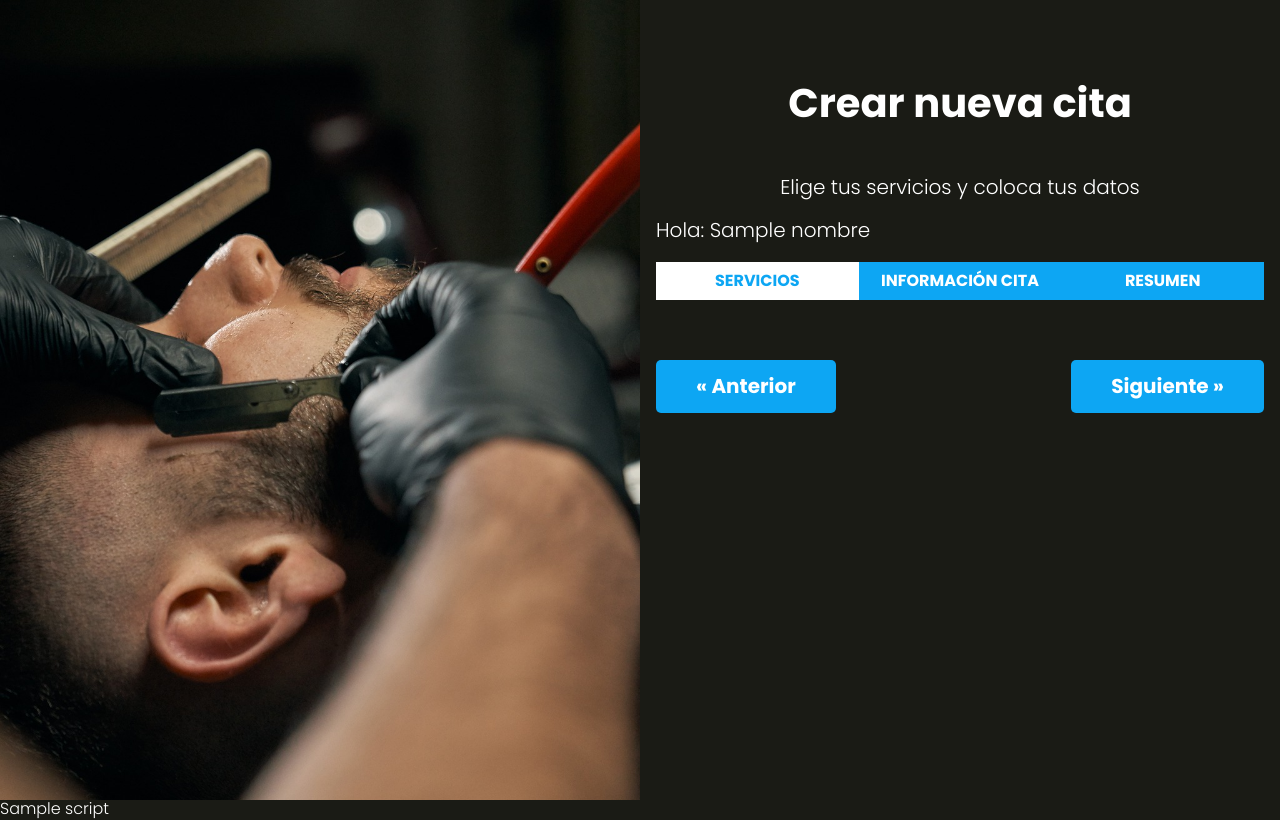
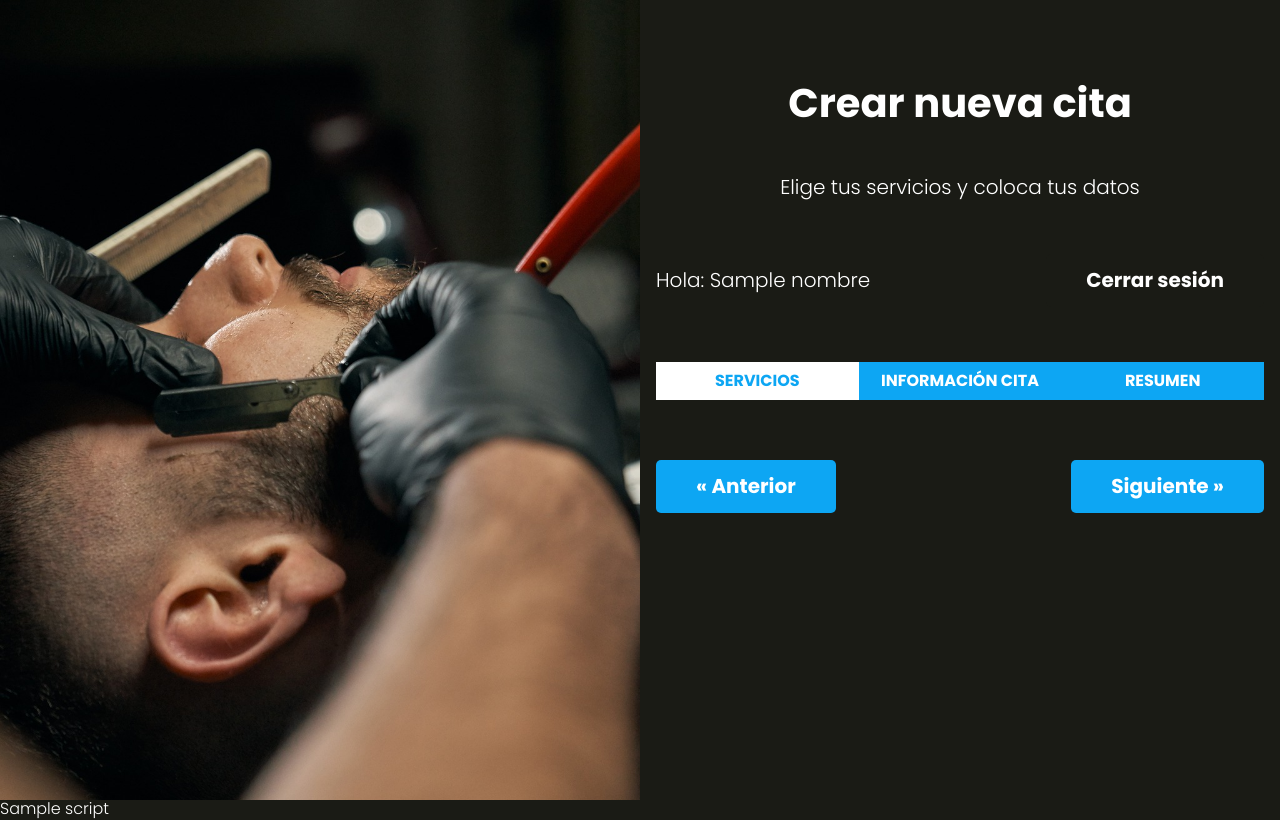
Before and after one commit to Maya-Alferez/AppSalon, a PHP site: the page made by views/cita/index.php in a window 1280 px wide. Run offline with PHP 8.4, Linux system fonts and the light colour scheme; the template is opened without the code that fills it: most values are stand-ins (such as "Sample title", 1, 10 or a date in 2020).

Commit message:
Añadir botón de cerrar sesión
A la vista de cita, se le agrega un botón para cerrar la sesión activa y se le da estilos con css en el UI, además se trabaja la función de logout para que una vez que hayas cerrado sesión de redirija atomáticamente a la página inicial.

```diff
--- a/controllers/CitaController.php
+++ b/controllers/CitaController.php
@@ -6,6 +6,7 @@ use MVC\Router;
 
 class CitaController {
     public static function index(Router $router) {
+        //session_start();
         if(!isset($_SESSION['nombre'])) {
             header('Location: /');
         }
--- a/controllers/LoginController.php
+++ b/controllers/LoginController.php
@@ -51,7 +51,10 @@ class LoginController {
         ]);
     }
     public static function logout() {
-        echo "Desde Logout (:";
+        //session_start();
+        $_SESSION= [];
+
+        header('Location: /');
     }
 
     public static function forgot(Router $router) {
--- a/src/scss/layout/_UI.scss
+++ b/src/scss/layout/_UI.scss
@@ -25,3 +25,18 @@
         padding: 3rem 0;
     }
 }
+
+.barra {
+    margin: v.$separacion 0;
+
+    @include m.tablet {
+        display: flex;
+        justify-content: space-between;
+        align-items: center;
+    }
+
+    .boton {
+        @include m.boton(v.$negro, v.$blanco);
+        margin: 0;
+    }
+}
--- a/views/cita/index.php
+++ b/views/cita/index.php
@@ -3,6 +3,7 @@
 
 <div class="barra">
     <p>Hola: <?php echo $nombre ?? ''; ?> </p>
+    <a class="boton" href="/logout">Cerrar sesión</a>
 </div>
 
 <div id="app">
```
Also changed, not shown: public/build/css/app.css, 1 other file.
